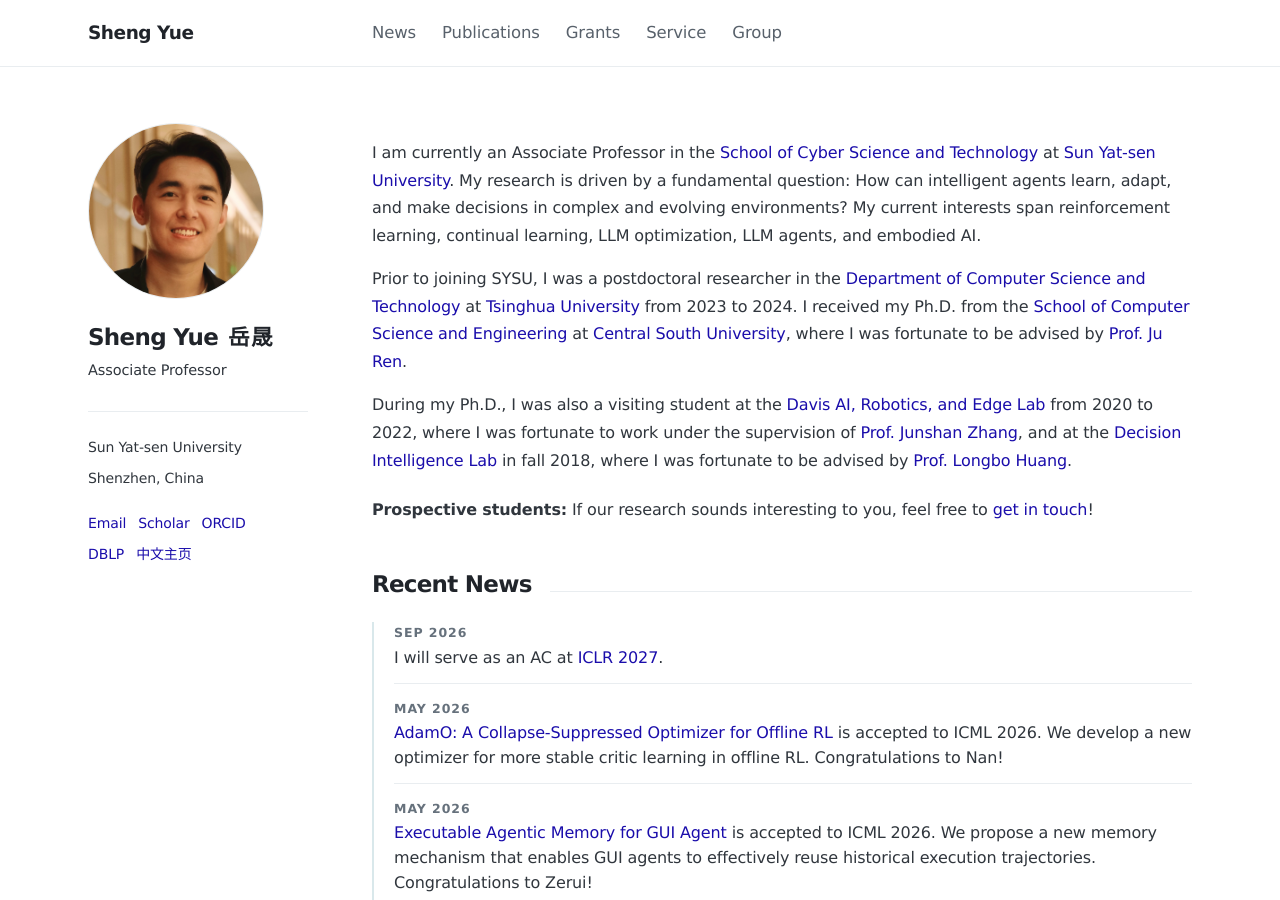
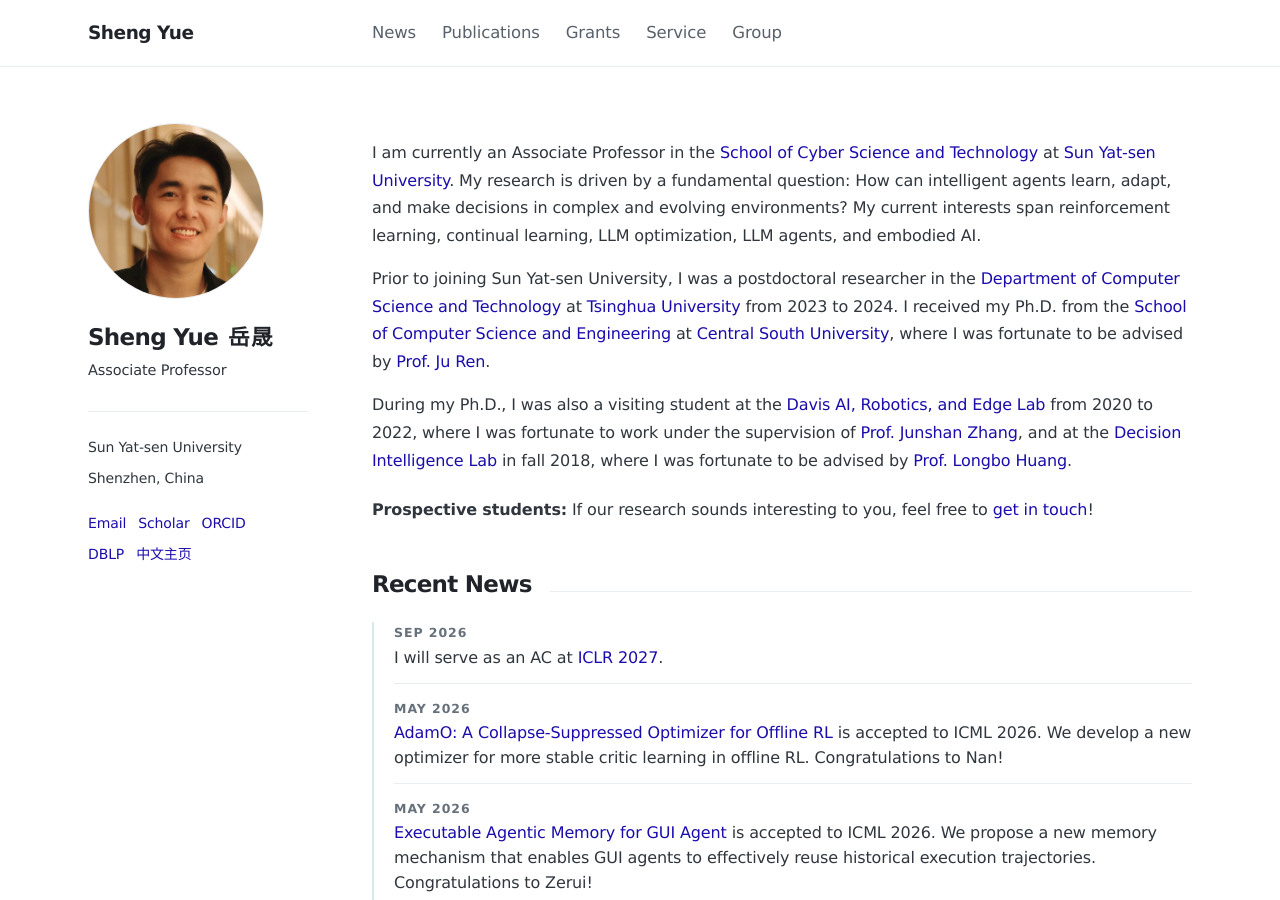
Before and after one commit to shaunyue/shaunyue.github.io, a Jekyll site: the page built from _pages/homepage.md, in a window 1280 px wide and 900 px high. Built offline with Jekyll 4.4.1, drawn with Linux system fonts in a browser that asks for light colours.

Commit message:
Use full university name in introduction

```diff
--- a/_pages/homepage.md
+++ b/_pages/homepage.md
@@ -6,7 +6,7 @@ permalink: /
 
 I am currently an Associate Professor in the [School of Cyber Science and Technology](https://scst.sysu.edu.cn) at [Sun Yat-sen University](https://www.sysu.edu.cn). My research is driven by a fundamental question: How can intelligent agents learn, adapt, and make decisions in complex and evolving environments? My current interests span reinforcement learning, continual learning, LLM optimization, LLM agents, and embodied AI.
 
-Prior to joining SYSU, I was a postdoctoral researcher in the [Department of Computer Science and Technology](https://www.cs.tsinghua.edu.cn/) at [Tsinghua University](https://www.tsinghua.edu.cn/) from 2023 to 2024. I received my Ph.D. from the [School of Computer Science and Engineering](https://cse.csu.edu.cn/)  at [Central South University](https://www.csu.edu.cn), where I was fortunate to be advised by [Prof. Ju Ren](https://juren1987.github.io/).
+Prior to joining Sun Yat-sen University, I was a postdoctoral researcher in the [Department of Computer Science and Technology](https://www.cs.tsinghua.edu.cn/) at [Tsinghua University](https://www.tsinghua.edu.cn/) from 2023 to 2024. I received my Ph.D. from the [School of Computer Science and Engineering](https://cse.csu.edu.cn/)  at [Central South University](https://www.csu.edu.cn), where I was fortunate to be advised by [Prof. Ju Ren](https://juren1987.github.io/).
 
 During my Ph.D., I was also a visiting student at the [Davis AI, Robotics, and Edge Lab](https://faculty.engineering.ucdavis.edu/jzhang/research-group/) from 2020 to 2022, where I was fortunate to work under the supervision of [Prof. Junshan Zhang](https://faculty.engineering.ucdavis.edu/jzhang/), and at the [Decision Intelligence Lab](https://people.iiis.tsinghua.edu.cn/~dilab/index.html) in fall 2018, where I was fortunate to be advised by [Prof. Longbo Huang](http://people.iiis.tsinghua.edu.cn/~huang/index.html).
 {: .intro }
```
